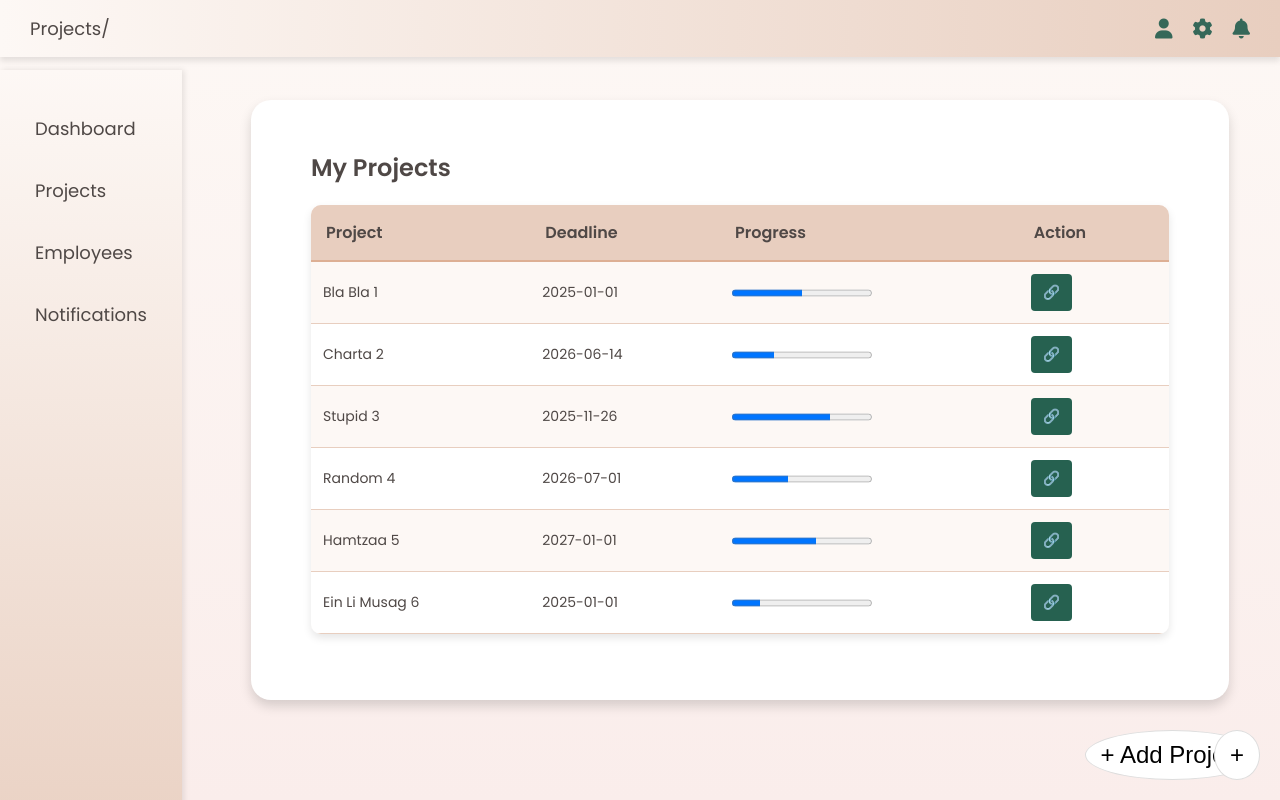
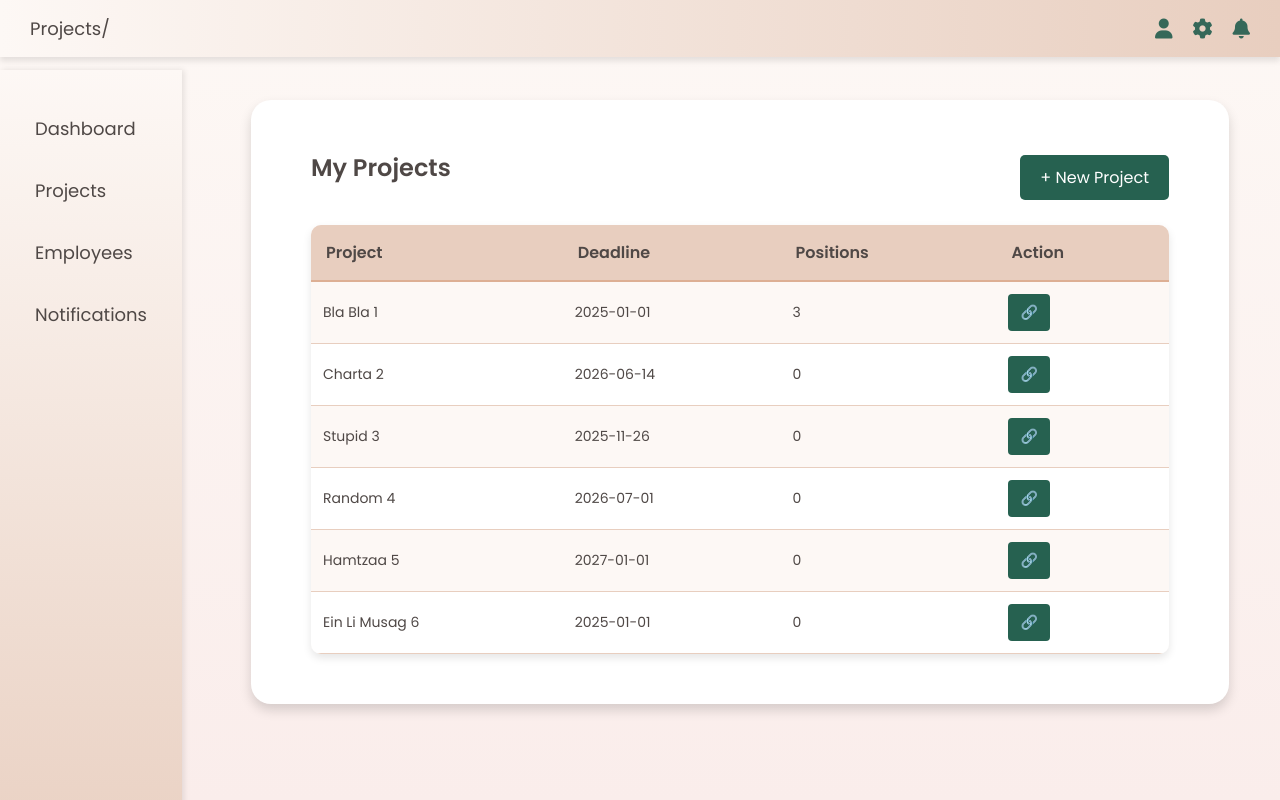
Before and after one commit to noamalu/Headcount-Allocation, a React (Vite) app in the folder Frontend/: page / in a window 1280 px wide. Built offline with nearby package versions, Linux system fonts and the light colour scheme; data requests are answered from the project's data file.

Commit message:
new project button

```diff
--- a/Frontend/src/Components/Features/Projects/ProjectsTable.tsx
+++ b/Frontend/src/Components/Features/Projects/ProjectsTable.tsx
@@ -84,7 +84,7 @@ const ProjectsTable: React.FC = () => {
           <tr>
             <th>Project</th>
             <th>Deadline</th>
-            <th>Progress</th>
+            <th>Positions</th>
             <th>Action</th>
           </tr>
         </thead>
@@ -93,9 +93,7 @@ const ProjectsTable: React.FC = () => {
             <tr key={project.id}>
               <td>{project.name}</td>
               <td>{project.deadline}</td>
-              <td>
-                <progress value={project.progress} max="100"></progress>
-              </td>
+              <td>{project.roles.length}</td>
               <td>
                 <button className="action-button" onClick={() => handleOpenModal(project)}>🔗</button>
               </td>
--- a/Frontend/src/Components/Shared/AddButton.tsx
+++ /dev/null
@@ -1,9 +0,0 @@
-import React from 'react';
-
-const AddButton = () => {
-  return (
-    <button className="add-button">+</button>
-  );
-};
-
-export default AddButton;
--- a/Frontend/src/Pages/ProjectsPage.tsx
+++ b/Frontend/src/Pages/ProjectsPage.tsx
@@ -1,7 +1,6 @@
 import React, { useState } from 'react';
 import ProjectsTable from '../Components/Features/Projects/ProjectsTable'; // ייבוא הטבלה
 import '../Styles/Projects.css';
-import AddButton from '../Components/Shared/AddButton'
 import NewProjectModal from '../Components/Features/Projects/NewProjectModal';
 
 const ProjectsPage: React.FC = () => {
@@ -17,10 +16,11 @@ const ProjectsPage: React.FC = () => {
 
     return (
         <div className="projects-page">
-            <h1 className="page-title">My Projects</h1> {/* כותרת */}
+            <div className="projects-header">
+                <h1 className="page-title">My Projects</h1> {/* כותרת */}
+                <button className="add-project-button" onClick={handleOpenModal}>+ New Project</button>
+            </div>
             <ProjectsTable /> {/* טבלה */}
-            <button className="add-button" onClick={handleOpenModal}>+ Add Project</button>
-            <AddButton />
             {/* הצגת המודאל לפי המצב */}
             {isModalOpen && <NewProjectModal onClose={handleCloseModal} />}
         </div>
--- a/Frontend/src/Styles/Projects.css
+++ b/Frontend/src/Styles/Projects.css
@@ -1,3 +1,36 @@
+.projects-page {
+    padding: 20px 30px;
+  }
+
+  .projects-header {
+    display: flex;
+    justify-content: space-between;
+    align-items: center;
+    margin-bottom: 20px;
+  }
+
+  .page-title {
+    font-size: 24px;
+    font-weight: bold;
+    color: #4F4846;
+    margin-bottom: 20px;
+  }
+
+  .add-project-button {
+    padding: 10px 20px;
+    background-color: #266150;
+    color: white;
+    border: none;
+    border-radius: 5px;
+    cursor: pointer;
+    font-size: 16px;
+    transition: background-color 0.3s ease;
+    font-family: 'poppins';
+  }
+
+  .add-project-button:hover {
+    background-color: #1E4E40;
+  }
 
 .projects-table {
     width: 100%;
@@ -57,14 +90,3 @@
 .action-button:hover {
     background-color: #1E4E40; /* Darker green */
 }
-
-.projects-page {
-    padding: 20px 30px;
-  }
-
-  .page-title {
-    font-size: 24px;
-    font-weight: bold;
-    color: #4F4846;
-    margin-bottom: 20px;
-  }
```
